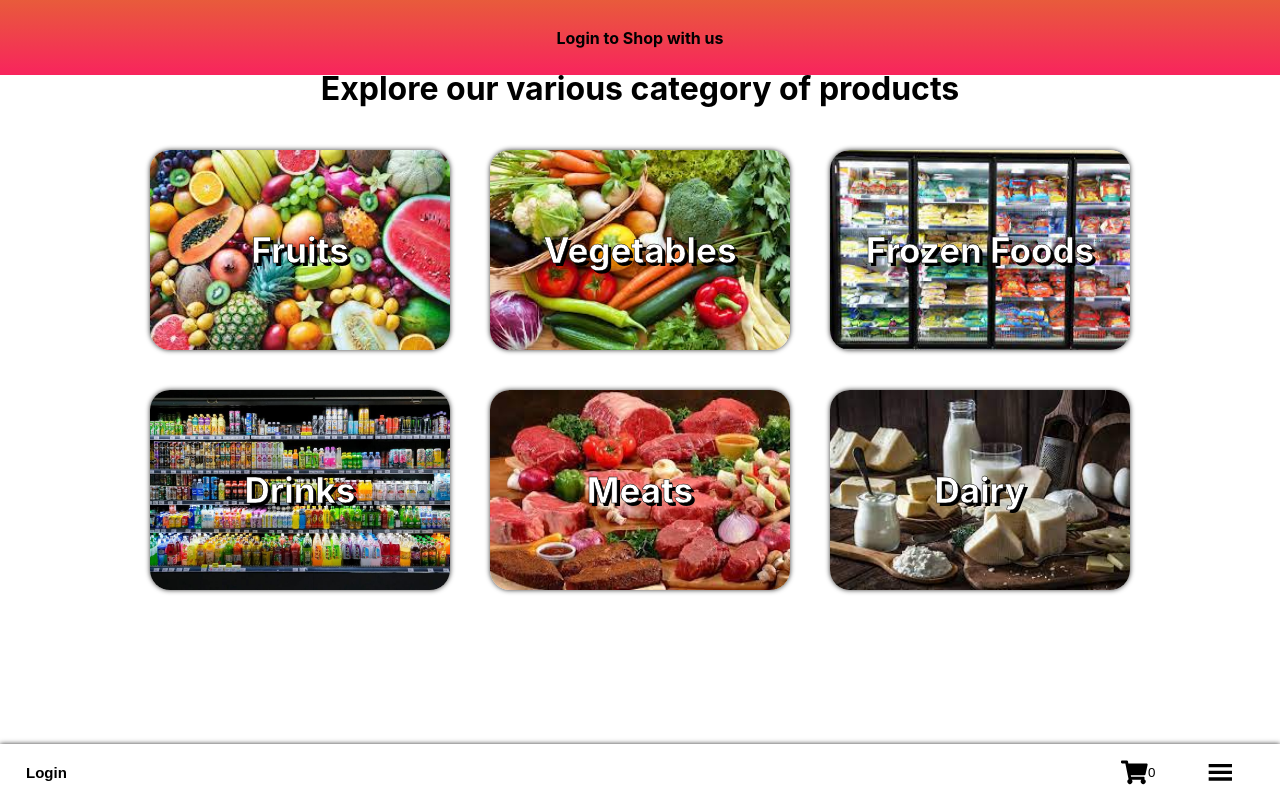
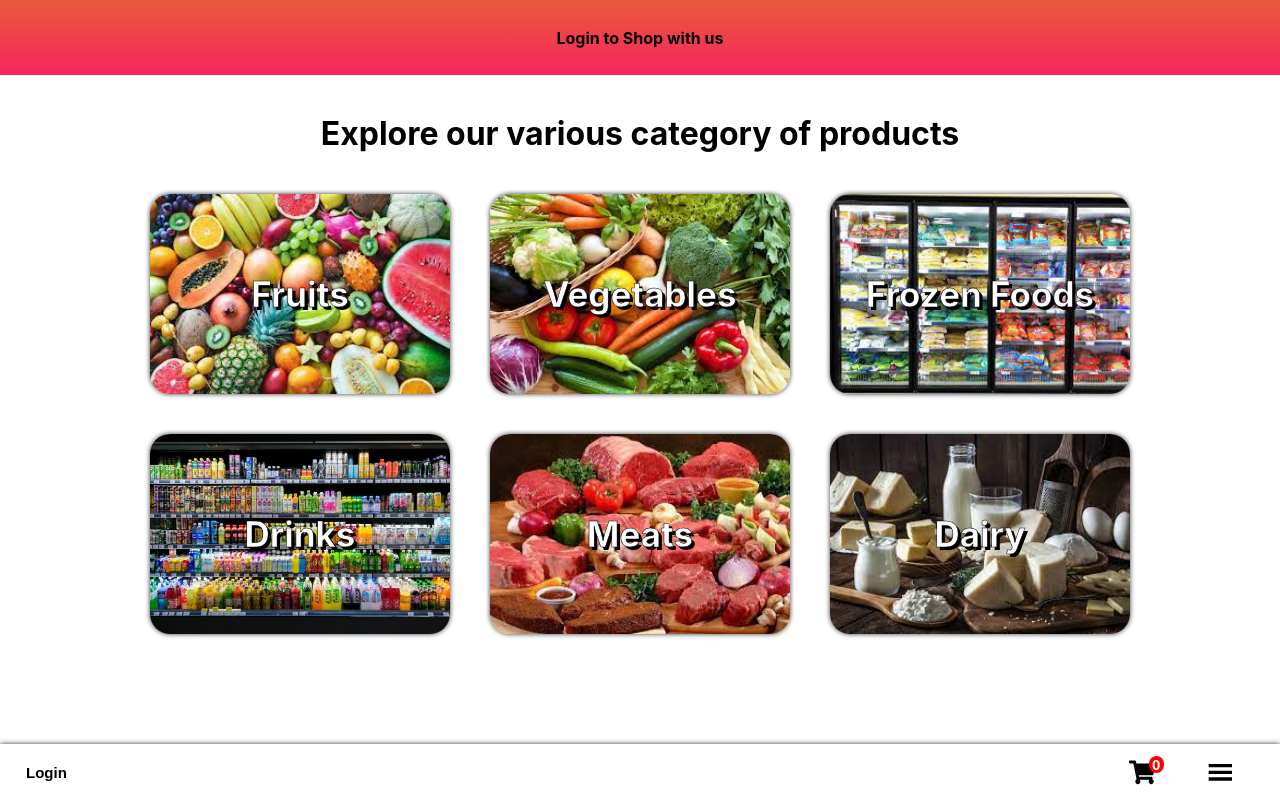
Before and after one commit to tdiec00/Whats-the-Total, a React (Create React App) app in the folder client/: page /products in a window 1280 px wide. Built offline with nearby package versions, Linux system fonts and the light colour scheme.

Commit message:
updates users controllers

```diff
--- a/client/src/App.css
+++ b/client/src/App.css
@@ -1,6 +1,6 @@
 .main-body {
-  margin-top: 6vh;
-  height: 87vh;
+  margin-top: 8vh;
+  height: 85vh;
   overflow-y: scroll;
 }
 
--- a/client/src/components/footer/Footer.jsx
+++ b/client/src/components/footer/Footer.jsx
@@ -2,7 +2,6 @@ import {useState} from "react"
 import {useNavigate} from "react-router-dom"
 import {FaShoppingCart} from "react-icons/fa"
 import {GiHamburgerMenu} from "react-icons/gi"
-import NavTotal from "../navTotal/NavTotal"
 import AddProductButton from "../addProductButton/AddProductButton"
 import BurgerMenu from "../burgerMenu/BurgerMenu"
 import "./footer.css"
@@ -63,7 +62,7 @@ export default function Footer(props) {
           <div className="cart-emoji-container">
             <button className="cart-emoji" onClick={handleNavigate}>
               <FaShoppingCart />
-              <p>{props.count}</p>
+              <p className="footer-product-count">{props.count}</p>
             </button>
           </div>
           <div>
--- a/client/src/screens/products/products.css
+++ b/client/src/screens/products/products.css
@@ -41,3 +41,7 @@
   display: flex;
   align-items: center;
 }
+
+.products-h1-container {
+  margin-top: 50px;
+}
```
Also changed, not shown: 1 other file (tests, documents, lock files or other folders).
